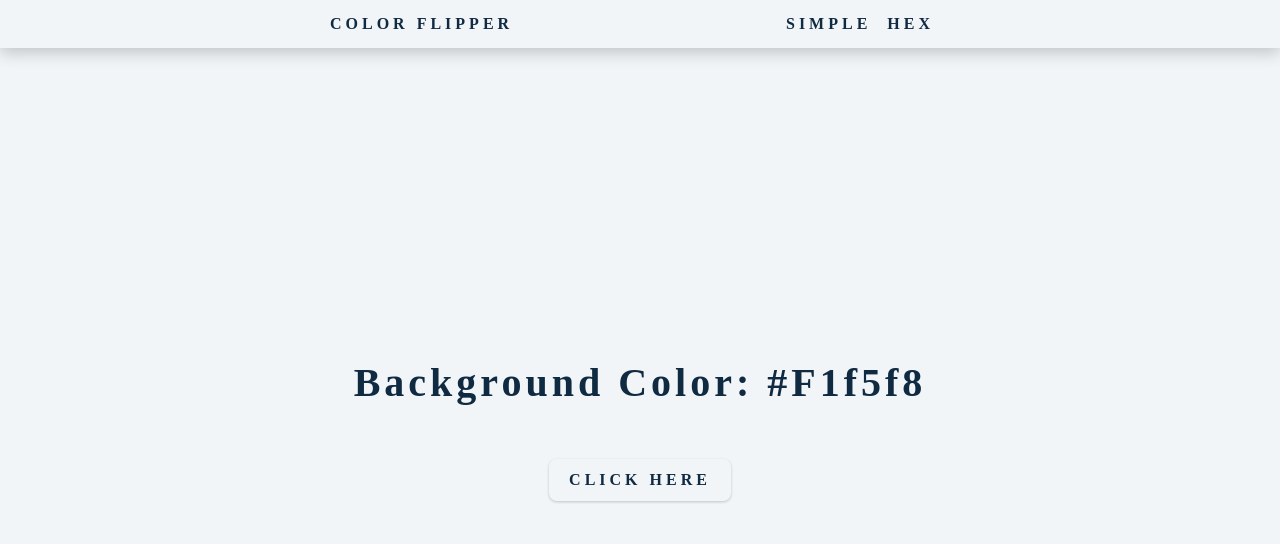
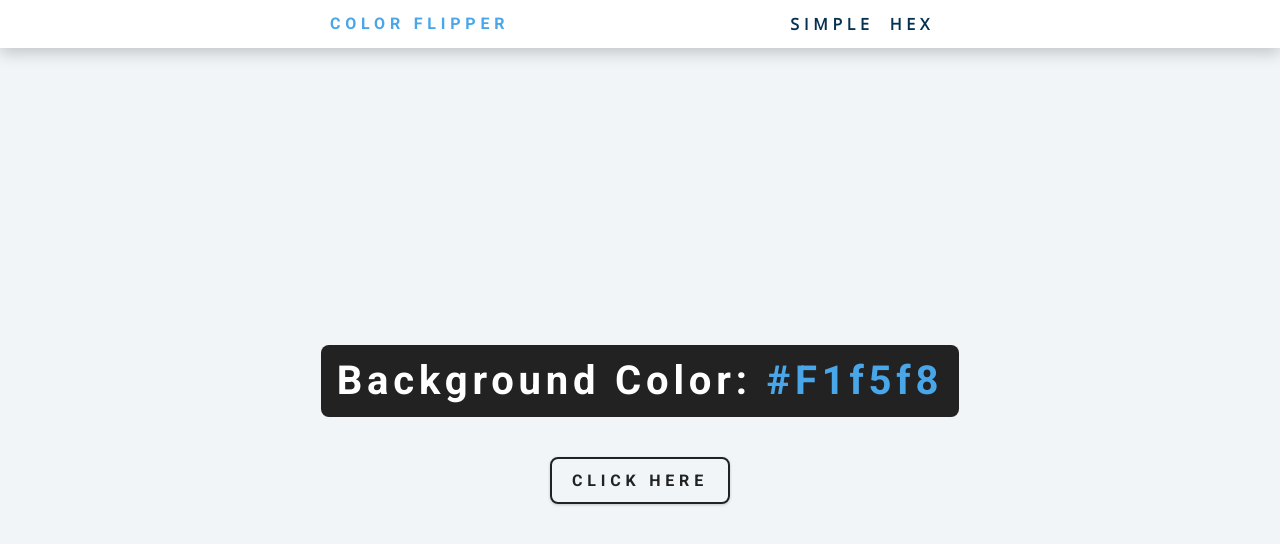
Before and after one commit to ARBUCHELI/COLOR-FLIPPER, a plain HTML site: page hex.html in a window 1280 px wide. Drawn offline with nearby package versions, Linux system fonts and the light colour scheme.

Commit message:
updating files

```diff
--- a/styles.css
+++ b/styles.css
@@ -34,7 +34,7 @@
   --fontfamily-primary: "Roboto", sans-serif;
   --fontfamily-secondary: "Open Sans", sans-serif;
   --transition: all 0.3s linear;
-  --spacing: 0.25rem;
+  --spacing: 0.30rem;
   --radius: 0.5rem;
   --light-shadow: 0 5px 15px rgba(0, 0, 0, 0.1);
   --dark-shadow: 0 5px 15px rgba(0, 0, 0, 0.2);
@@ -50,11 +50,11 @@
   box-sizing: border-box;
 }
 body {
-  font-family: var(--fontffamily-secondary);
+  font-family: var(--fontfamily-secondary);
   background: var(--color-grey-10);
   color: var(--color-grey-1);
   line-height: 1.5;
-  font-size: 0.875rem;
+  font-size: 1rem;
 }
 ul {
   list-style-type: none;
@@ -75,7 +75,7 @@ h4 {
   text-transform: capitalize;
   line-height: 1.25;
   margin-bottom: 0.75rem;
-  font-family: var(--ff-primary);
+  font-family: var(--fontfamily-primary);
 }
 h1 {
   font-size: 3rem;
@@ -91,7 +91,7 @@ h4 {
 }
 p {
   margin-bottom: 1.25rem;
-  color: var(--clr-grey-5);
+  color: var(--color-grey-5);
 }
 @media screen and (min-width: 800px) {
   h1 {
@@ -116,33 +116,32 @@ p {
     line-height: 1;
   }
 }
-/*  global classes */
 
 .btn {
-  font-family: var(--ff-primary);
+  font-family: var(--fontfamily-primary);
   text-transform: uppercase;
   background: transparent;
-  color: var(--clr-black);
+  color: var(--color-black);
   padding: 0.375rem 0.75rem;
   letter-spacing: var(--spacing);
   display: inline-block;
   font-weight: 700;
   transition: var(--transition);
   font-size: 0.875rem;
-  border: 2px solid var(--clr-black);
+  border: 2px solid var(--color-black);
   cursor: pointer;
   box-shadow: 0 1px 3px rgba(0, 0, 0, 0.2);
   border-radius: var(--radius);
 }
 .btn:hover {
-  color: var(--clr-white);
-  background: var(--clr-black);
+  color: var(--color-white);
+  background: var(--color-black);
 }
 .btn-hero {
   font-size: 1rem;
   padding: 0.75rem 1.25rem;
 }
-/* section */
+
 .section {
   padding: 5rem 0;
 }
@@ -157,13 +156,9 @@ p {
     width: 95vw;
   }
 }
-/*
-===============
-Nav
-===============
-*/
+
 nav {
-  background: var(--clr-white);
+  background: var(--color-white);
   height: 3rem;
   display: grid;
   align-items: center;
@@ -179,7 +174,7 @@ nav {
 }
 .nav-center h4 {
   margin-bottom: 0;
-  color: var(--clr-primary-5);
+  color: var(--color-primary-5);
 }
 .nav-links {
   display: flex;
@@ -188,18 +183,14 @@ nav a {
   text-transform: capitalize;
   font-weight: 700;
   font-size: 1rem;
-  color: var(--clr-primary-1);
+  color: var(--color-primary-1);
   letter-spacing: var(--spacing);
   margin-right: 1rem;
 }
 nav a:hover {
-  color: var(--clr-primary-5);
+  color: var(--color-primary-5);
 }
-/*
-===============
-Container
-===============
-*/
+
 main {
   min-height: calc(100vh - 3rem);
   display: grid;
@@ -209,12 +200,12 @@ main {
   text-align: center;
 }
 .container h2 {
-  background: var(--clr-black);
-  color: var(--clr-white);
+  background: var(--color-black);
+  color: var(--color-white);
   padding: 1rem;
   border-radius: var(--radius);
   margin-bottom: 2.5rem;
 }
 .color {
-  color: var(--clr-primary-5);
+  color: var(--color-primary-5);
 }
```
